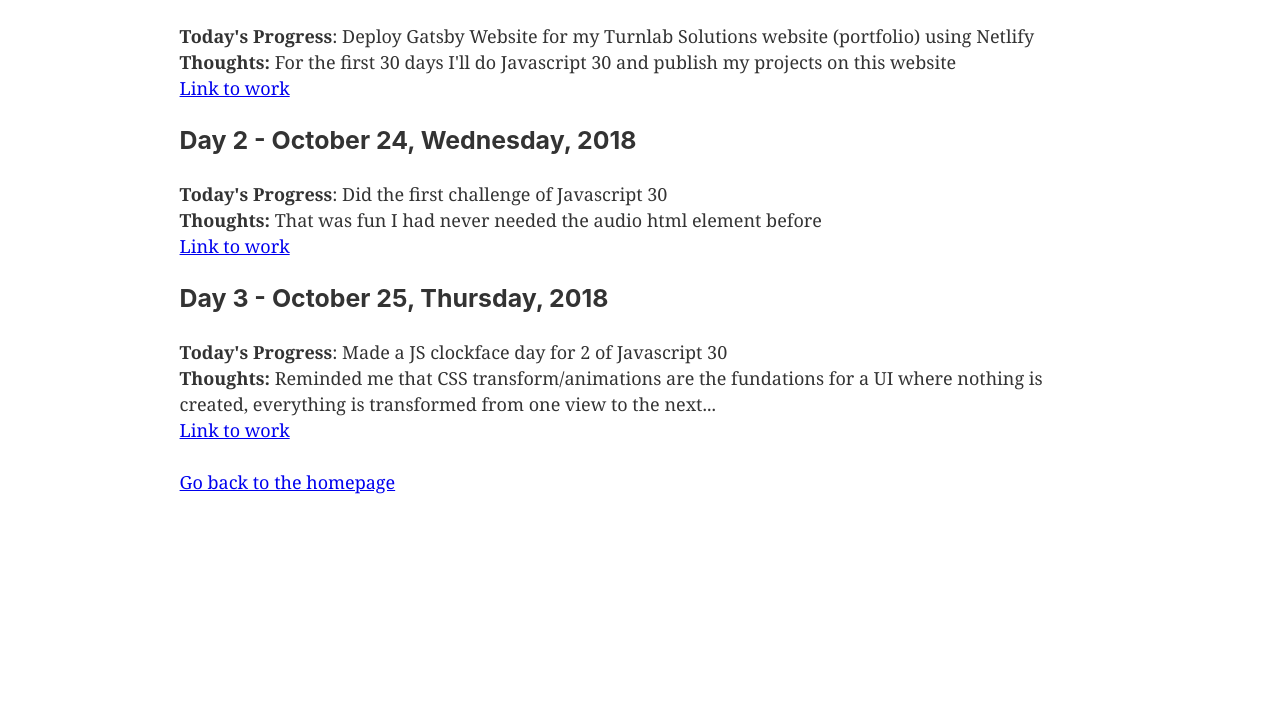
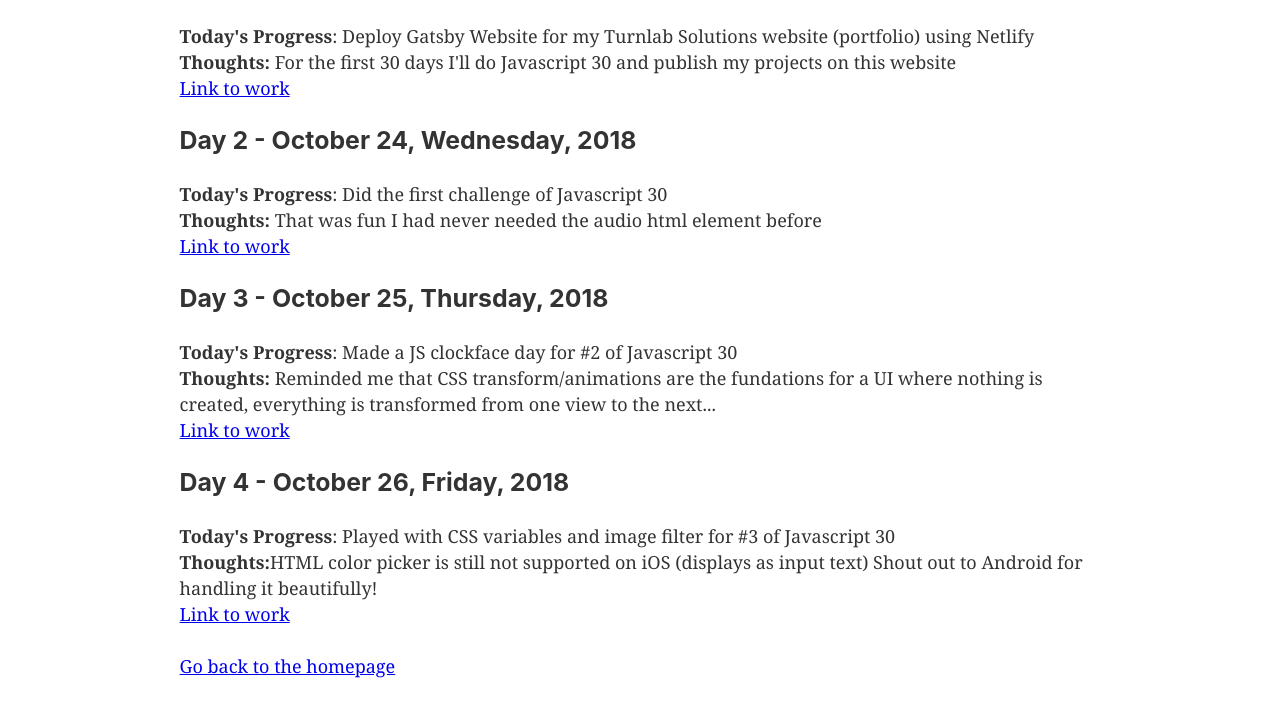
Before and after one commit to turnlab-solutions/website, a Gatsby site: page /100-days-of-code-challenge in a window 1280 px wide. Shown: the part 224-929 px from the top of the page. Before the commit the page ends 800 px from the top, so only its background shows below. Built offline with nearby package versions, Linux system fonts and the light colour scheme; Gatsby itself is replaced by a stand-in of ours.

Commit message:
Log day 4

```diff
--- a/src/pages/100-days-of-code-challenge.js
+++ b/src/pages/100-days-of-code-challenge.js
@@ -19,9 +19,15 @@ const SecondPage = () => (
     </p>
     <h3>Day 3 - October 25, Thursday, 2018</h3>
     <p>
-    <strong>Today's Progress</strong>: Made a JS clockface day for 2 of Javascript 30<br />
+    <strong>Today's Progress</strong>: Made a JS clockface day for #2 of Javascript 30<br />
     <strong>Thoughts:</strong> Reminded me that CSS transform/animations are the fundations for a UI where nothing is created, everything is transformed from one view to the next...<br />
     <a href="https://maxletourneur.github.io/JavaScript30/02%20-%20JS%20and%20CSS%20Clock/">Link to work</a><br />
+    </p>
+    <h3>Day 4 - October 26, Friday, 2018</h3>
+    <p>
+    <strong>Today's Progress</strong>: Played with CSS variables and image filter for #3 of Javascript 30<br />
+    <strong>Thoughts:</strong>HTML color picker is still not supported on iOS (displays as input text) Shout out to Android for handling it beautifully!<br />
+    <a href="https://maxletourneur.github.io/JavaScript30/03%20-%20CSS%20Variables/">Link to work</a><br />
     </p>
     <Link to="/">Go back to the homepage</Link>
   </Layout>
```
